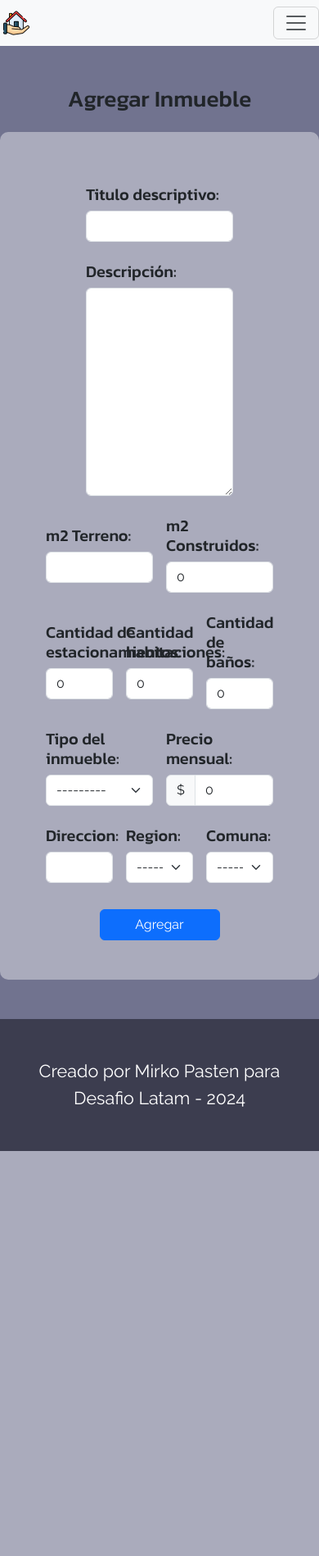
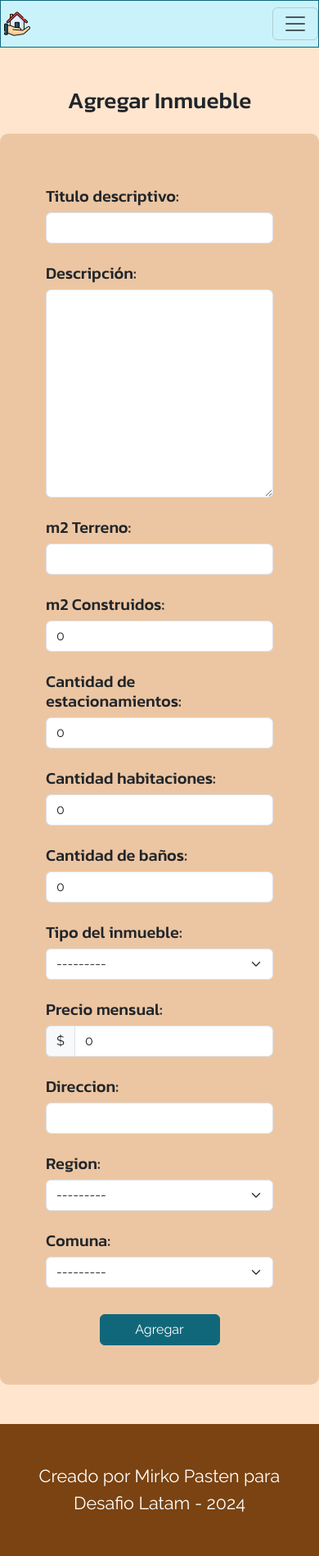
Before and after one commit to Mirkopantufla/inmobiliarias_miki, a Django app: page /registrar-inmueble/ in a window 390 px wide. Shown: the whole page at 82% size. Before the commit the page ends 1404 px from the top, so only its background shows below. Run offline with Django 4.2, Linux system fonts and the light colour scheme; a user stored in the database is signed in; data comes from the database, SQL or seed files in the repository; data that the repository does not hold is empty; parts of the project's set-up code (start-up, migrations or seed data) failed here and were passed over; some web fonts are replaced.

Commit message:
Desafio inmobiliario terminado

```diff
--- a/app/models.py
+++ b/app/models.py
@@ -18,7 +18,7 @@ class Profile(models.Model):
     # xxx.xxx.xxx (En caso de ser empresa)
     rut = models.IntegerField(null=True, blank=True)
     dv = models.SmallIntegerField(null=True, blank=True)  # 1-9, K=10, 0=11
-    direccion = models.CharField(max_length=300)
+    direccion = models.CharField(max_length=300, null=True, blank=True)
     region = models.ForeignKey(
         'Region',
         related_name='usuario',
@@ -38,8 +38,7 @@ class Profile(models.Model):
         'TipoUsuario',
         related_name='usuario',
         on_delete=models.CASCADE,
-        blank=True,
-        null=True
+        default=2
     )
 
     # Funcion que formatea el digito verificador en caso de ser 10 u 11
--- a/app/static/css/global.css
+++ b/app/static/css/global.css
@@ -1,7 +1,11 @@
 :root {
-    --primary-flan-color: #7076cf;
-    --secondary-flan-color: #CFBB70;
-    --base-flan-color: #71738F;
+    --primary-miki-color: #11677A;
+    --secondary-miki-color: #62BBCF;
+    --terciary-miki-color: rgb(160, 233, 250);
+    --base-miki-color: #FFE5CE;
+    --neutral-miki-color: #CF9662;
+    --accent-miki-color: #7A4311;
+
 }
 
 h1,
@@ -16,8 +20,13 @@ h6 {
     font-style: normal;
 }
 
+nav {
+    background-color: #CAF2FA;
+    border: 1px, solid, var(--primary-miki-color);
+}
+
 body {
-    background-color: var(--base-flan-color);
+    background-color: var(--base-miki-color);
     font-family: "Raleway", sans-serif;
     font-optical-sizing: auto;
     font-weight: 400;
@@ -27,6 +36,10 @@ body {
 main {
     /* Calculo el alto del navbar y el alto del footer menos el 100% del view port */
     min-height: calc(100vh - 188px);
+}
+
+footer {
+    background-color: var(--accent-miki-color);
 }
 
 /* Quitar flechas para aumentar a disminuir los inputs tipo number */
@@ -55,8 +68,12 @@ input[type=number] {
     filter: invert(1);
 }
 
-.footer {
-    background-color: #3C3D4F;
+/* .primary-miki-color {
+    color: var(--primary-miki-color);
+} */
+
+.primary-bg-miki-color {
+    background-color: var(--primary-miki-color);
 }
 
 .custom-link {
@@ -64,7 +81,7 @@ input[type=number] {
 }
 
 .background-opacity {
-    background-color: rgba(255, 255, 255, 0.4);
+    background-color: rgba(207, 150, 98, 0.4);
     border-radius: 10px;
 }
 
@@ -76,7 +93,7 @@ input[type=number] {
 
 .campo input:focus {
     outline-width: 1px;
-    outline-color: var(--primary-flan-color);
+    outline-color: var(--primary-miki-color);
 }
 
 .campo textarea {
@@ -88,7 +105,7 @@ input[type=number] {
 
 .campo textarea:focus {
     outline-width: 1px;
-    outline-color: var(--primary-flan-color);
+    outline-color: var(--primary-miki-color);
 }
 
 .formated-text {
@@ -143,8 +160,28 @@ input[type=number] {
 }
 
 /* Sobre escritura bootstrap */
+.btn-primary {
+    border: 1px, solid, var(--primary-miki-color);
+    background-color: var(--primary-miki-color);
+}
+
+.btn-primary:hover {
+    border: 1px, solid, var(--primary-miki-color);
+    background-color: var(--secondary-miki-color);
+}
+
+.btn-primary:active {
+    background-color: var(--secondary-miki-color);
+    opacity: 0.7;
+}
+
+.btn-primary:focus {
+    background-color: var(--primary-miki-color);
+    opacity: 0.7;
+}
+
 .card-text {
-    background-color: rgba(112, 118, 207, 0.4);
+    background-color: rgba(160, 233, 250, 0.4);
     border-radius: 5px;
     min-height: 80px;
     overflow: hidden;
--- a/app/templates/detalle_inmueble.html
+++ b/app/templates/detalle_inmueble.html
@@ -88,7 +88,7 @@
                 </div>
             </div>
             <div class="row">
-                {% if profile.tipo_usuario.descripcion == 'Arrendatario' %}
+                {% if profile.tipo_usuario.descripcion == 'Arrendatario' and inmueble.id_usuario != user %}
                 <button class="btn btn-primary" data-bs-toggle="modal" data-bs-target="#contactoArrendadorModal"
                     data-id="{{ inmueble.id }}/{{ inmueble.id_usuario.id }}">
                     Contactar con {{inmueble.id_usuario.first_name}}
@@ -107,7 +107,7 @@
                             </tr>
                         </thead>
                         <tbody>
-                            {% for mensaje in mensajes %}
+                            {% for mensaje in mensajes_inmueble %}
                             <tr>
                                 <td class="align-middle">{{mensaje.creacion_registro|date:"d-M-Y "}}</td>
                                 <td class="align-middle">{{mensaje.id_arrendatario.first_name}}</td>
--- a/app/templates/explorar_inmuebles.html
+++ b/app/templates/explorar_inmuebles.html
@@ -8,7 +8,7 @@
     </div>
     <div class="row p-2 background-opacity">
         {% for inmueble in inmuebles %}
-        <div class="col-4">
+        <div class="offset-1 col-10 offset-md-0 col-md-6 col-lg-4">
             <a class="custom-link" href="/detalle-inmueble/{{inmueble.id}}/">
                 <div class="card my-2">
                     <div class="card-body">
--- a/app/templates/includes/footer.html
+++ b/app/templates/includes/footer.html
@@ -1,4 +1,4 @@
-<footer class="container-fluid footer h-75">
+<footer class="container-fluid h-75">
     <p class="text-center py-5 m-0 fs-4 text-white">
         Creado por Mirko Pasten para Desafio Latam - 2024
     </p>
--- a/app/templates/includes/navbar.html
+++ b/app/templates/includes/navbar.html
@@ -1,5 +1,5 @@
 {% load static %}
-<nav class="navbar navbar-expand-lg bg-body-tertiary">
+<nav class="navbar navbar-expand-lg">
     <div class="container px-0">
         <a class="p-1" href="#">
             <img width="32px" height="32px" src="{% static 'img/house.png' %}" alt="">
@@ -34,7 +34,8 @@
                 </li>
                 {% if user.is_authenticated %}
                 <div class="btn-group custom-nav-item">
-                    <a type="button" class="btn btn-primary d-flex align-items-center" href="{% url 'profile' %}">
+                    <a type="button" class="btn btn-primary primary-bg-miki-color d-flex align-items-center"
+                        href="{% url 'profile' %}">
                         {{user.first_name}}
                     </a>
                     <div class="btn-group dropstart" role="group">
@@ -43,16 +44,22 @@
                                 src="{% static 'img/icon-notification.png' %}" alt="">
                         </button>
                         <ul class="dropdown-menu">
+                            {% if mensajes|length > 0 %}
                             {% for mensaje in mensajes %}
                             <li class="d-flex align-items-center">
                                 {% if mensaje.visto == False %}
-                                <span class="punto-rojo ps-2"></span>
+                                <span class="punto-rojo ms-1"></span>
                                 {% endif %}
                                 <a class="dropdown-item" href="/detalle-inmueble/{{mensaje.id_inmueble.id}}/">
                                     {{mensaje.id_arrendador.first_name}} - {{mensaje.id_inmueble.nombre}}
                                 </a>
                             </li>
                             {% endfor %}
+                            {% else %}
+                            <li class="d-flex align-items-center">
+                                <span class="ps-3">No hay mensajes</span>
+                            </li>
+                            {% endif %}
                         </ul>
                     </div>
 
--- a/app/templates/registrar_inmueble.html
+++ b/app/templates/registrar_inmueble.html
@@ -11,7 +11,7 @@
         <form method="post">
             {% csrf_token %}
             <div class="row">
-                <div class="offset-2 col-8 m-auto p-2">
+                <div class="col-12 offset-md-1 col-md-10 offset-lg-2 col-lg-8 p-2">
                     <h5 class="my-2">{{ formulario_inmueble.nombre.label_tag }}</h5>
                     {{ formulario_inmueble.nombre }}
                     {% if formulario_inmueble.nombre.errors %}
@@ -24,7 +24,7 @@
                 </div>
             </div>
             <div class="row">
-                <div class="offset-2 col-8 m-auto p-2">
+                <div class="col-12 offset-md-1 col-md-10 offset-lg-2 col-lg-8 p-2">
                     <h5 class="my-2">{{ formulario_inmueble.descripcion.label_tag }}</h5>
                     {{ formulario_inmueble.descripcion }}
                     {% if formulario_inmueble.descripcion.errors %}
@@ -37,7 +37,7 @@
                 </div>
             </div>
             <div class="row">
-                <div class="col-6 m-auto p-2">
+                <div class="col-12 col-sm-6 m-auto p-2">
                     <h5 class="my-2">{{ formulario_inmueble.metros_cuadrados_terreno.label_tag }}</h5>
                     {{ formulario_inmueble.metros_cuadrados_terreno }}
                     {% if formulario_inmueble.metros_cuadrados_terreno.errors %}
@@ -48,7 +48,7 @@
                     </div>
                     {% endif %}
                 </div>
-                <div class="col-6 m-auto p-2">
+                <div class="col-12 col-sm-6 m-auto p-2">
                     <h5 class="my-2">{{ formulario_inmueble.metros_cuadrados_construidos.label_tag }}</h5>
                     {{ formulario_inmueble.metros_cuadrados_construidos }}
                     {% if formulario_inmueble.metros_cuadrados_construidos.errors %}
@@ -61,7 +61,7 @@
                 </div>
             </div>
             <div class="row">
-                <div class="col-4 m-auto p-2">
+                <div class="col-12 col-md-6 col-xl-4 m-auto p-2">
                     <h5 class="my-2">{{ formulario_inmueble.cantidad_estacionamientos.label_tag }}</h5>
                     {{ formulario_inmueble.cantidad_estacionamientos }}
                     {% if formulario_inmueble.cantidad_estacionamientos.errors %}
@@ -72,7 +72,7 @@
                     </div>
                     {% endif %}
                 </div>
-                <div class="col-4 m-auto p-2">
+                <div class="col-12 col-md-6 col-xl-4 m-auto p-2">
                     <h5 class="my-2">{{ formulario_inmueble.cantidad_habitaciones.label_tag }}</h5>
                     {{ formulario_inmueble.cantidad_habitaciones }}
                     {% if formulario_inmueble.cantidad_habitaciones.errors %}
@@ -83,7 +83,7 @@
                     </div>
                     {% endif %}
                 </div>
-                <div class="col-4 m-auto p-2">
+                <div class="col-12 col-md-6 col-xl-4 m-auto p-2">
                     <h5 class="my-2">{{ formulario_inmueble.cantidad_banios.label_tag }}</h5>
                     {{ formulario_inmueble.cantidad_banios }}
                     {% if formulario_inmueble.cantidad_banios.errors %}
@@ -96,7 +96,7 @@
                 </div>
             </div>
             <div class="row">
-                <div class="col-6 m-auto p-2">
+                <div class="col-12 col-md-6 m-auto p-2">
                     <h5 class="my-2">{{ formulario_inmueble.tipo_inmueble.label_tag }}</h5>
                     {{ formulario_inmueble.tipo_inmueble }}
                     {% if formulario_inmueble.tipo_inmueble.errors %}
@@ -107,7 +107,7 @@
                     </div>
                     {% endif %}
                 </div>
-                <div class="col-6 m-auto p-2">
+                <div class="col-12 col-md-6 m-auto p-2">
                     <h5 class="my-2">{{ formulario_inmueble.precio_mensual.label_tag }}</h5>
                     <div class="input-group">
                         <span class="input-group-text">$</span>
@@ -123,7 +123,7 @@
                 </div>
             </div>
             <div class="row">
-                <div class="col-4 m-auto p-2">
+                <div class="col-12 col-md-6 col-lg-4 m-auto p-2">
                     <h5 class="my-2">{{ formulario_inmueble.direccion.label_tag }}</h5>
                     {{ formulario_inmueble.direccion }}
                     {% if formulario_inmueble.direccion.errors %}
@@ -134,7 +134,7 @@
                     </div>
                     {% endif %}
                 </div>
-                <div class="col-4 m-auto p-2">
+                <div class="col-12 col-md-6 col-lg-4 m-auto p-2">
                     <h5 class="my-2">{{ formulario_inmueble.region.label_tag }}</h5>
                     {{ formulario_inmueble.region }}
                     {% if formulario_inmueble.region.errors %}
@@ -145,7 +145,7 @@
                     </div>
                     {% endif %}
                 </div>
-                <div class="col-4 m-auto p-2">
+                <div class="col-12 col-md-6 col-lg-4 m-auto p-2">
                     <h5 class="my-2">{{ formulario_inmueble.comuna.label_tag }}</h5>
                     {{ formulario_inmueble.comuna }}
                     {% if formulario_inmueble.comuna.errors %}
--- a/app/views.py
+++ b/app/views.py
@@ -30,10 +30,24 @@ class CustomPasswordChangeDoneView(PasswordChangeDoneView):
 
 def indice(request):
     inmuebles = Inmueble.objects.all()
+    casas = []
+    departamentos = []
+    parcelas = []
+
+    for inmueble in inmuebles:
+        if inmueble.tipo_inmueble.descripcion == 'Casa':
+            casas.append(inmueble)
+        elif inmueble.tipo_inmueble.descripcion == 'Departamento':
+            departamentos.append(inmueble)
+        elif inmueble.tipo_inmueble.descripcion == 'Parcela':
+            parcelas.append(inmueble)
 
     context = {
-        'inmuebles': inmuebles
+        'casas': casas,
+        'departamentos': departamentos,
+        'parcelas': parcelas
     }
+
     return render(request, 'index.html', context)
 
 
@@ -267,11 +281,11 @@ def detalle_inmueble(request, inmueble_id):
             'inmueble': inmueble
         }
     else:
-        mensajes = ContactArrendatario.objects.filter(
+        mensajes_inmueble = ContactArrendatario.objects.filter(
             id_arrendador=user.id, id_inmueble=inmueble_id)
         context = {
             'title': 'Detalles Inmueble',
-            'mensajes': mensajes,
+            'mensajes_inmueble': mensajes_inmueble,
             'inmueble': inmueble
         }
 
```
Also changed, not shown: app/templates/actualizar_prefil.html (+11 -11 lines), app/templates/gestionar_inmuebles.html (+15 -8 lines), app/templates/index.html (+12 -18 lines), app/migrations/0018_alter_profile_direccion_alter_profile_tipo_usuario.py (added).
